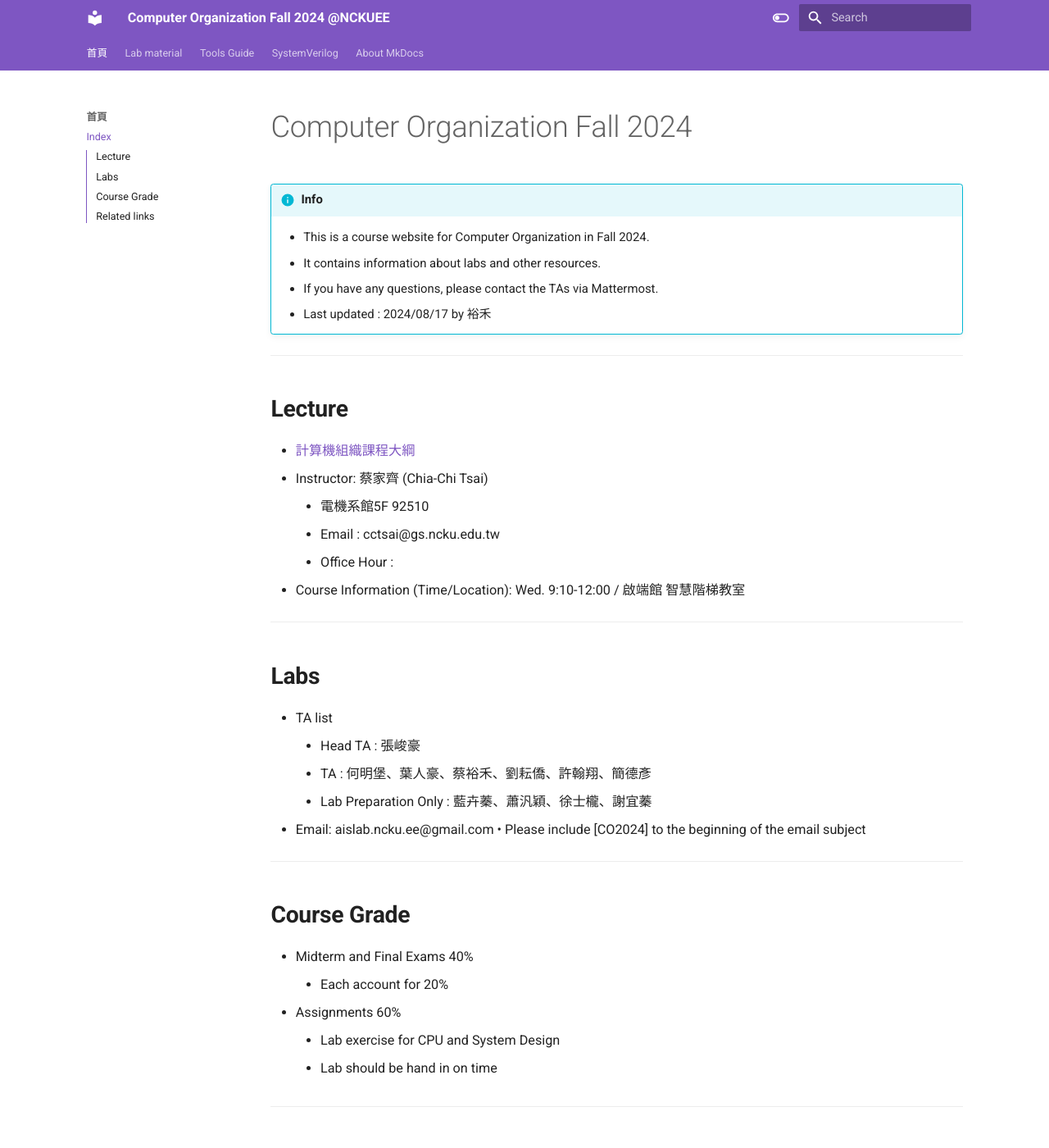
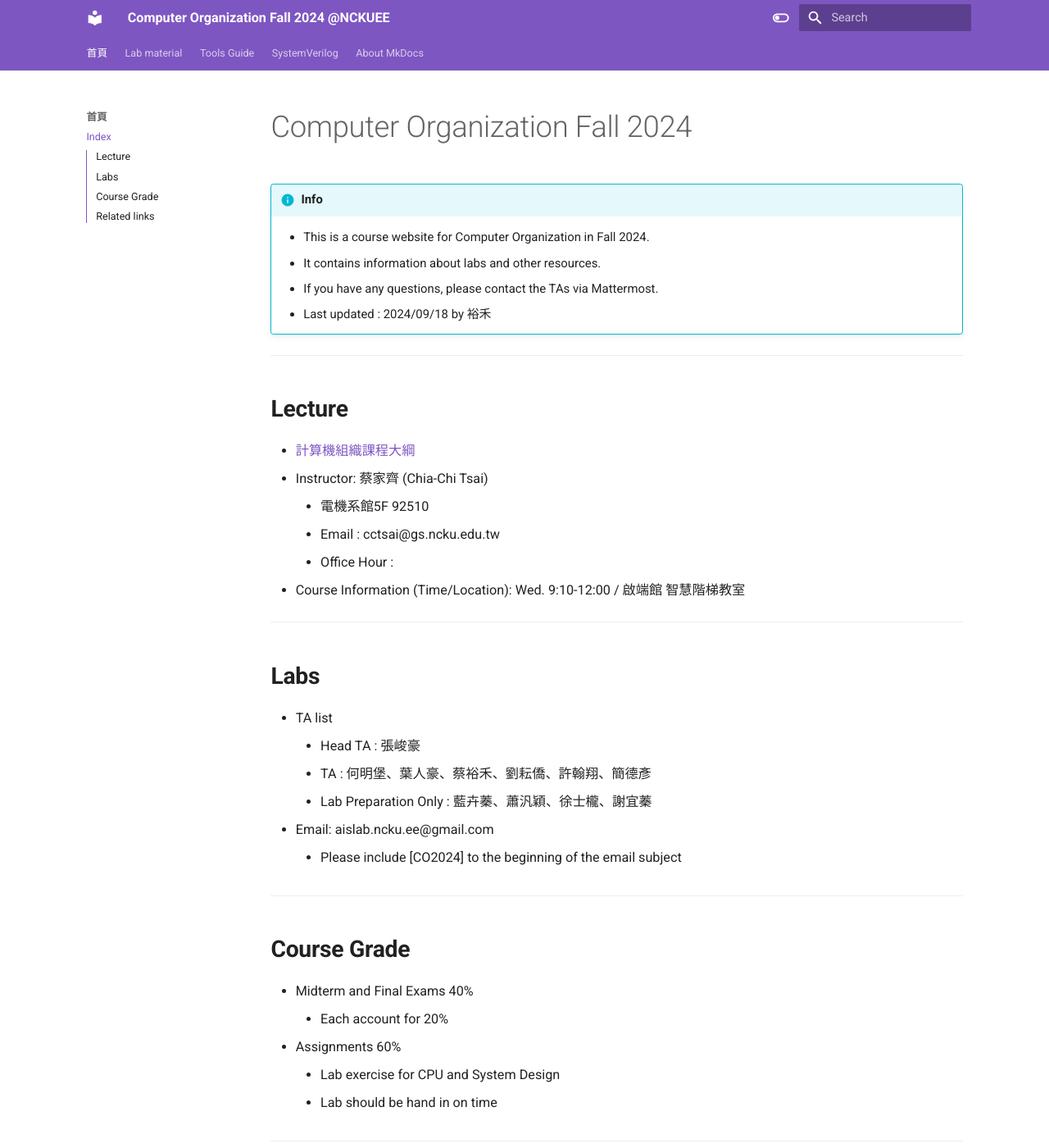
Before and after one commit to Haouo/course-website, an MkDocs documentation site: the page built from docs/index.md, in a window 1280 px wide and 1400 px high. Shown: the whole window at 82% size. Built offline with MkDocs 1.6.1 and Material for MkDocs 9.7.7, drawn with Linux system fonts in a browser that asks for light colours; nearby versions of some CDN libraries.

Commit message:
Update course information

```diff
--- a/docs/index.md
+++ b/docs/index.md
@@ -4,7 +4,7 @@
     - This is a course website for Computer Organization in Fall 2024.<br>
     - It contains information about labs and other resources.<br>
     - If you have any questions, please contact the TAs via Mattermost.<br>
-    - Last updated : 2024/08/17 by 裕禾<br>
+    - Last updated : 2024/09/18 by 裕禾<br>
 
 ---
 
@@ -24,7 +24,7 @@
     - TA : 何明堡、葉人豪、蔡裕禾、劉耘僑、許翰翔、簡德彥<br>
     - Lab Preparation Only : 藍卉蓁、蕭汎穎、徐士櫳、謝宜蓁<br>
 - Email:  aislab.ncku.ee@gmail.com
-    • Please include [CO2024] to the beginning of the email subject
+    - Please include [CO2024] to the beginning of the email subject
 
 
 ---
```
